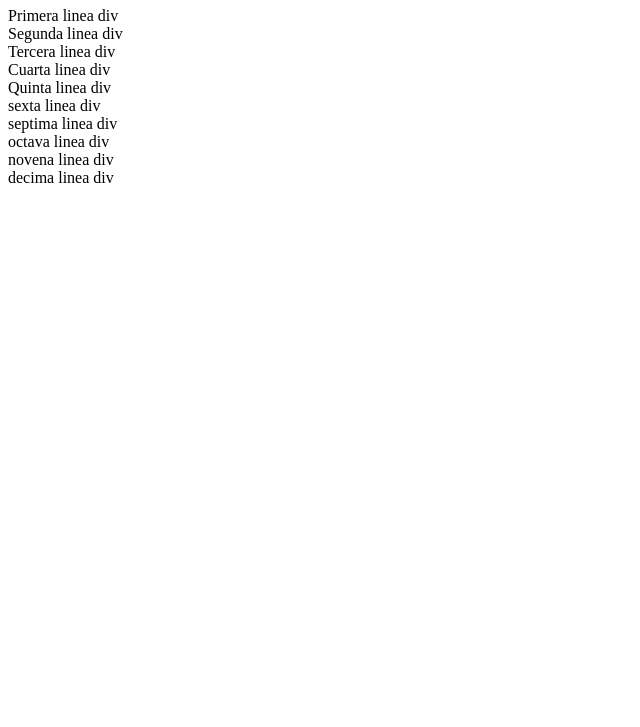
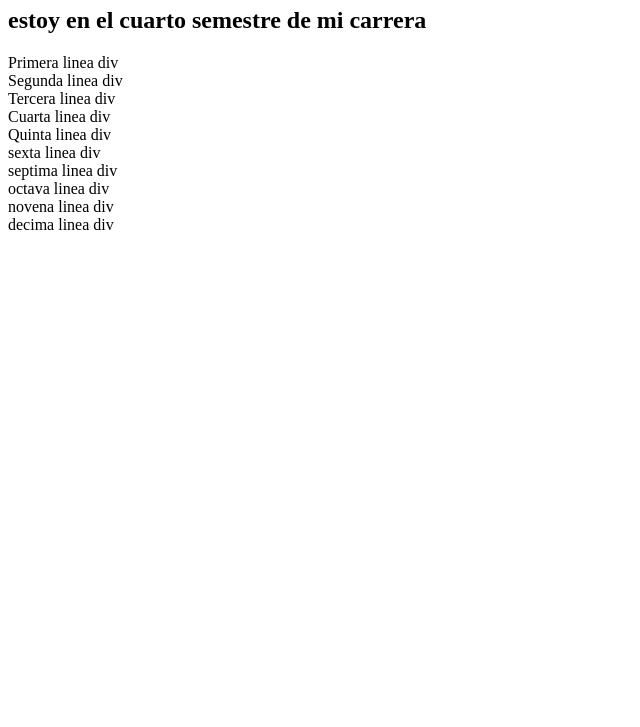
Before and after one commit to didier019/examen-1, a plain HTML site: page index.html in a window 1280 px wide. Shown: the part 73-800 px from the top of the page, without its empty margins (0-640 px from the left). Drawn offline with Linux system fonts and the light colour scheme.

Commit message:
semestre

```diff
--- a/index.html
+++ b/index.html
@@ -7,7 +7,7 @@
 </head>
 <body>
     <h1>hola me llamo Didier Peñaranda Diaz </h1>
-
+    <h2>estoy en el cuarto semestre de mi carrera</h2>
     <div>Primera linea div</div>
     <div>Segunda linea div</div>
     <div>Tercera linea div</div>
```
